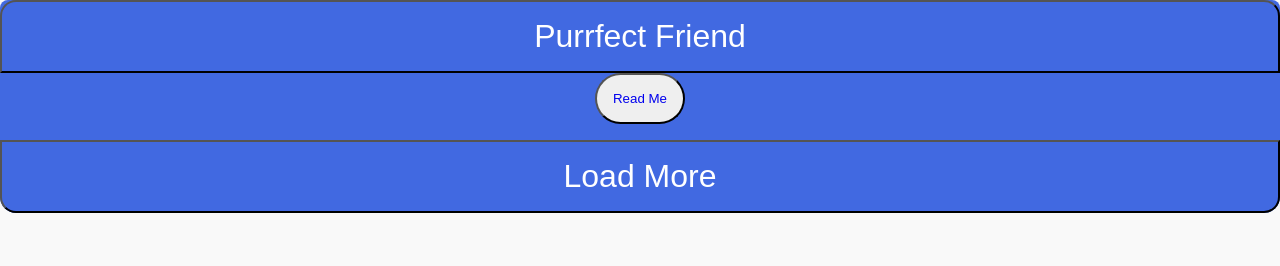
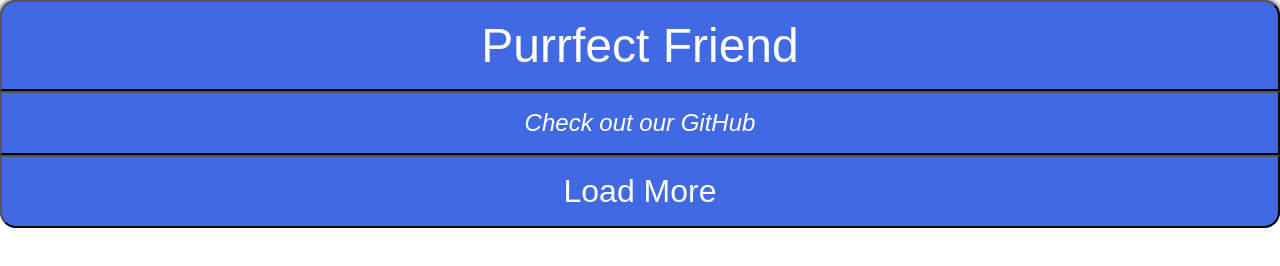
Before and after one commit to ErikPlachta/Cat-Images-and-Facts-Purrfect-Friend, a plain HTML site: page index.html in a window 1280 px wide. Drawn offline with nearby package versions, Linux system fonts and the light colour scheme; no server answers.

Commit message:
Cleaned up CSS for shared styling  with buttons. Make second nav el a button

```diff
--- a/assets/css/style.css
+++ b/assets/css/style.css
@@ -64,7 +64,8 @@
 
 body {
     box-sizing: border-box; /* prevent padding overflow */
-    background-color: var(--bg_Body);
+    /* background-color: var(--bg_Body); */
+    background-color: transparent;
 }
 
 button {
@@ -91,9 +92,10 @@ h2 {
   font-weight: 400;
 }
 
-#readme,
+#GitHub,
 a {
   text-decoration: none;
+
 }
 
 
@@ -112,21 +114,20 @@ header {
   justify-content: space-between;
   background-color: var(--header_Color);
   color: var(--header_Font);
-  padding-bottom: 1rem;
-  border-bottom: var(--color_shadow_01_black);
-  border-radius: .5rem .5rem 0 0;
+  border-radius: 1rem 1rem 0 0 ;
+  width: 100%;
+  height: 100%;
+  box-shadow: var(--boxShadow_bottom_accent);
 }
 
 
-#appBranding {
+nav {
   /* Pushing nav buttons to right */
   /* flex: 1;
   display: flex;
   flex-direction: column;
   flex-wrap: wrap; */
-  width: 100%;
-  height: 100%;
-  border-radius: 0 0 1rem 1rem;
+  border-radius: 1rem 1rem 0 0 ;
   background: transparent;
 
   bottom: 0;
@@ -139,14 +140,23 @@ header {
 }
 
 #appName{
+  border-radius: 1rem 1rem 0 0 ;
+  font-size: 3rem;
+}
+
+#GitHub {
+  border-radius: 0;
+  font-size: 1.5rem;
+}
+
+#appName,
+#GitHub,
+#loadMore{
   width: 100%;
   height: 100%;
-  border-radius: 1rem 1rem 0 0 ;
   background: transparent;
   color: white;
-  font-size: 2rem;
 }
-
 
 nav {
   /* makes sure flexing in header */
@@ -170,11 +180,12 @@ nav span {
 }
 
 
-#appBranding button:hover,
-button#readme:hover,
-nav span:hover {
+#appName:hover,
+#GitHub:hover,
+#loadMore:hover {
   color: black;
   cursor: pointer;
+  filter: brightness(110%);
 }
 
 
@@ -254,20 +265,17 @@ nav span:hover {
 
 footer {
   width: 100%;
+
   background-color: var(--header_Color);
   color: var(--header_Font);
-  /* padding: 1rem 0 0; */
+
   box-shadow: var(--boxShadow_bottom_accent_Primary);
   border-radius: 0 0 1rem 1rem;
-  overflow: none;
+
 }
 
 #loadMore{
-  width: 100%;
-  height: 100%;
   border-radius: 0 0 1rem 1rem;
-  background: transparent;
-  color: white;
   font-size: 2rem;
   bottom: 0;
 }
--- a/assets/html/navigation.html
+++ b/assets/html/navigation.html
@@ -1,20 +1,10 @@
 
-<span id="appBranding">
+<button id="appName">
+    Purrfect Friend
+</button>
 
-    <button id="appName">
-        Purrfect Friend
-    </button>
-    <!-- <p id='appTagline'>App tagline goes here</p> -->
-</span>
-<nav>
-    <!-- TODO:: 12/13/2021 #EP || A Modal to popup -->
-    <!-- <span>Settings</span> -->
-
-    <!-- TODO:: Build this out -->
-    <button id='readme'>
-        <a href="https://github.com/ErikPlachta/Purrfect-Friend">
-            Read Me
-        </a>
-    </buton>
-
-</nav>
+<button id='GitHub'
+        onclick="location.href='https://github.com/ErikPlachta/Purrfect-Friend'"
+        value="Go to Google" >
+    <i>Check out our GitHub</i>
+</buton>
```
